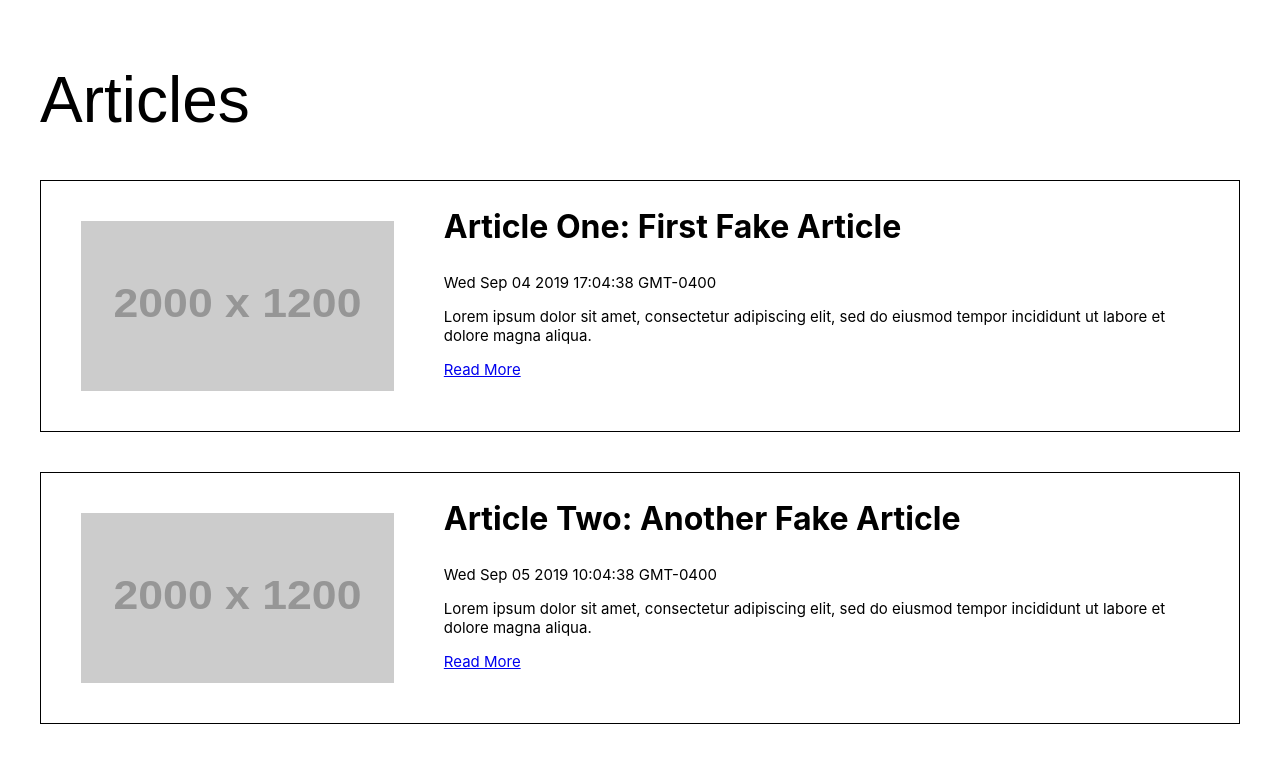
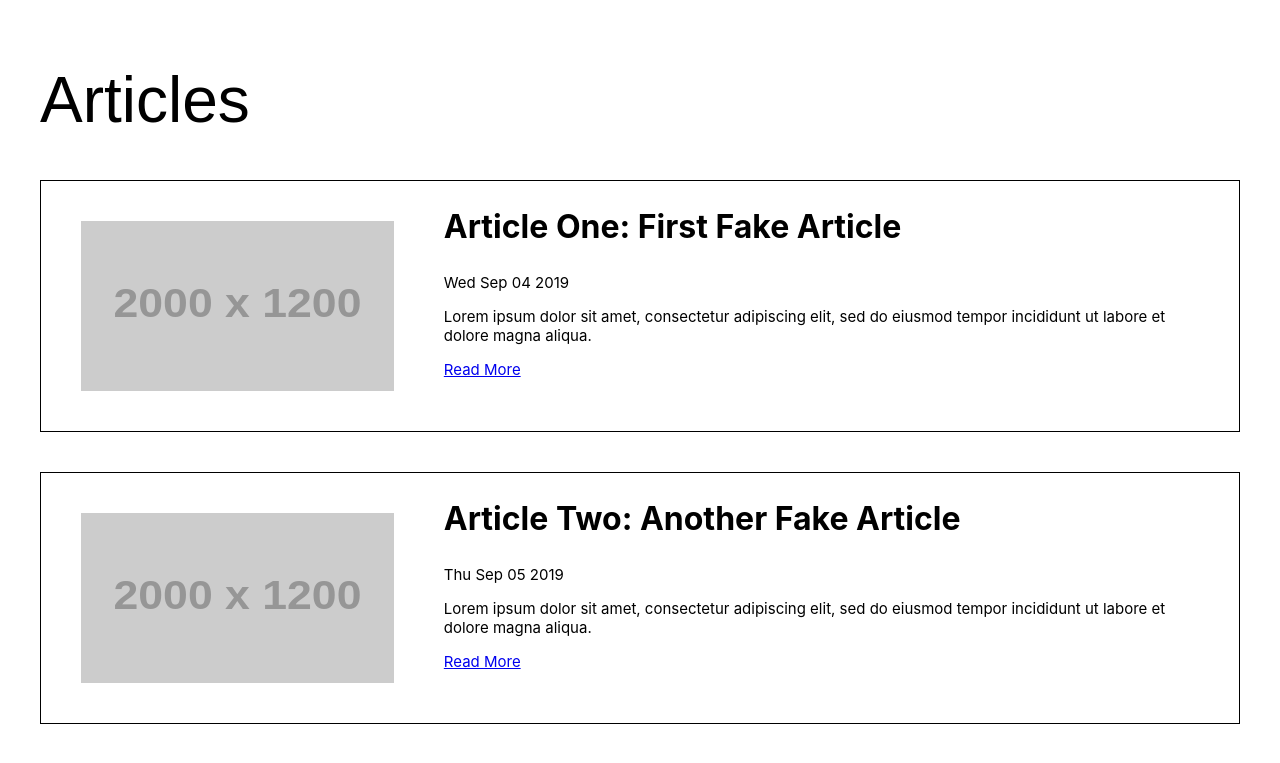
Before and after one commit to tln2007/DW-Exercise-Two, a React (Create React App) app: page / in a window 1280 px wide. Shown: the top 763 px of the page. Built offline with nearby package versions, Linux system fonts and the light colour scheme.

Commit message:
parsed date

```diff
--- a/src/components/ArticleCard.js
+++ b/src/components/ArticleCard.js
@@ -1,12 +1,18 @@
-import React from "react";
+import React, { useMemo } from "react";
 
 function ArticleCard({ blurb, date, id, imageAlt, imageSrc, title}) {
+    const articleDate = useMemo (() => {
+        if(!date) return '';
+        const parsedDate = new Date(date);
+
+        return parsedDate.toDateString();
+    }, [date]);
     return (
         <div className="articleCard">
             <img className="articleCard--image" src={imageSrc} alt={imageAlt} />
             <div className="articleCard--text">
                 <h2>{title}</h2>
-                <p className="date">{date}</p>
+                <p className="date">{articleDate}</p>
                 <p className="blurb">{blurb}</p>
                 <p className="link">
                     <a href={`/article/${id}`}>Read More</a>
--- a/src/pages/article.js
+++ b/src/pages/article.js
@@ -1,5 +1,5 @@
 import { findAllByAltText } from "@testing-library/react";
-import React from "react";
+import React, { useMemo } from "react";
 import { useParams } from "react-router";
 import Data from '../components/data'
 
@@ -11,19 +11,26 @@ function Article () {
     ))
 
     console.log(articleData)
+
+    const date = useMemo (() => {
+        if(!articleData) return '';
+        const parsedDate = new Date(articleData.publishedDate);
+        return parsedDate.toDateString();
+    }, [articleData]);
+
     return (
         <main>
             <header
                 className="article--header"
                 style={{
-                    backgroundImage: "",
+                    backgroundImage: `url('${articleData.image.url}')`,
                     backgroundSize: "cover",
                 }}
             >
                 <div className="article--header--wrapper">
                     <h1>{articleData.title}</h1>
                     <p>Wednesday, August 22, 2019</p>
-                    <p>Note that this is the article blurb. Lorem ipsum dolor sit amet, consectetur adipiscing elit, sed do eiusmod tempor incididunt ut lab.</p>
+                    <p className="blurb">{articleData.blurb}</p>
                 </div>
             </header>
             <section className="article--content">
```
